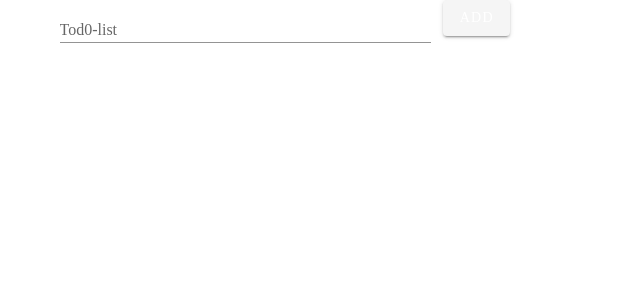
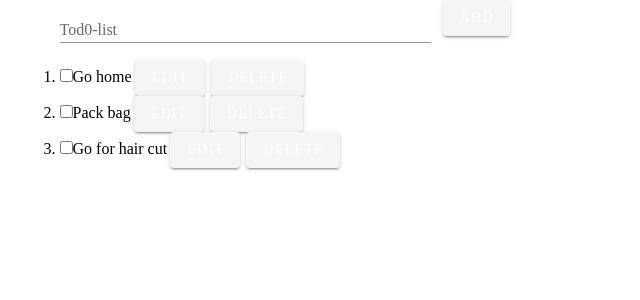
Before and after one commit to TawhidSajib/todo-app, a Vue app: page / in a window 1280 px wide. Shown: the top 300 px of the page, without its empty margins (0-640 px from the left). Built offline with nearby package versions, Linux system fonts and the light colour scheme.

Commit message:
first commit

```diff
--- a/src/components/HelloWorld.vue
+++ b/src/components/HelloWorld.vue
@@ -15,10 +15,13 @@
         </v-col>
          <v-btn color="success" v-if="!isEditing" @click="submit">Add</v-btn>
          <v-btn color="primary" v-else @click="update">Update</v-btn>
+
+
     </v-row>
     <ol>
     <li v-for="(todo,index) in todos" :key="index">
-      {{ todo }}
+       <input type="checkbox" v-on:change="completeTask(todo)" v-bind:checked="todo.isComplete"/>
+       <span v-bind:class="{completed: todo.isComplete}">{{todo.title}}</span>
       <v-btn color="primary" style="margin-right: 3px;margin-left: 3px;" @click="edit(todo,index)">Edit</v-btn>
       <v-btn color="error" style="margin-left: 3px;" @click="remove(index)">Delete</v-btn>
     </li>
@@ -30,15 +33,18 @@
 export default {
   data(){
     return {
+
       isEditing: false,
       todo: '',
-      todos: [],
-      selectId: ''
+      todos: [{title: 'Go home',isComplete: false},{title: 'Pack bag',isComplete: false},{title: 'Go for hair cut',isComplete: false}],
+      selectId: '',
+      completed: true
     }
   },
+
   methods: {
        submit(){
-         this.todos.push(this.todo)
+         this.todos.push({title: this.todo,isComplete: false})
          this.todo = ''
        },
        remove(id){
@@ -46,7 +52,7 @@ export default {
        },
        edit(data,id){
          this.isEditing = true
-         this.todo = data
+         this.todo = data.title
          this.selectId = id
 
        },
@@ -54,7 +60,17 @@ export default {
          this.isEditing = false
          this.todos.splice(this.selectId,1,this.todo)
          this.todo = ''
-       }
+       },
+       completeTask(todo){
+         todo.isComplete = !todo.isComplete
+       },
+
+
   }
 }
 </script>
+<style scoped>
+.completed{
+  text-decoration: line-through;
+}
+</style>
```
